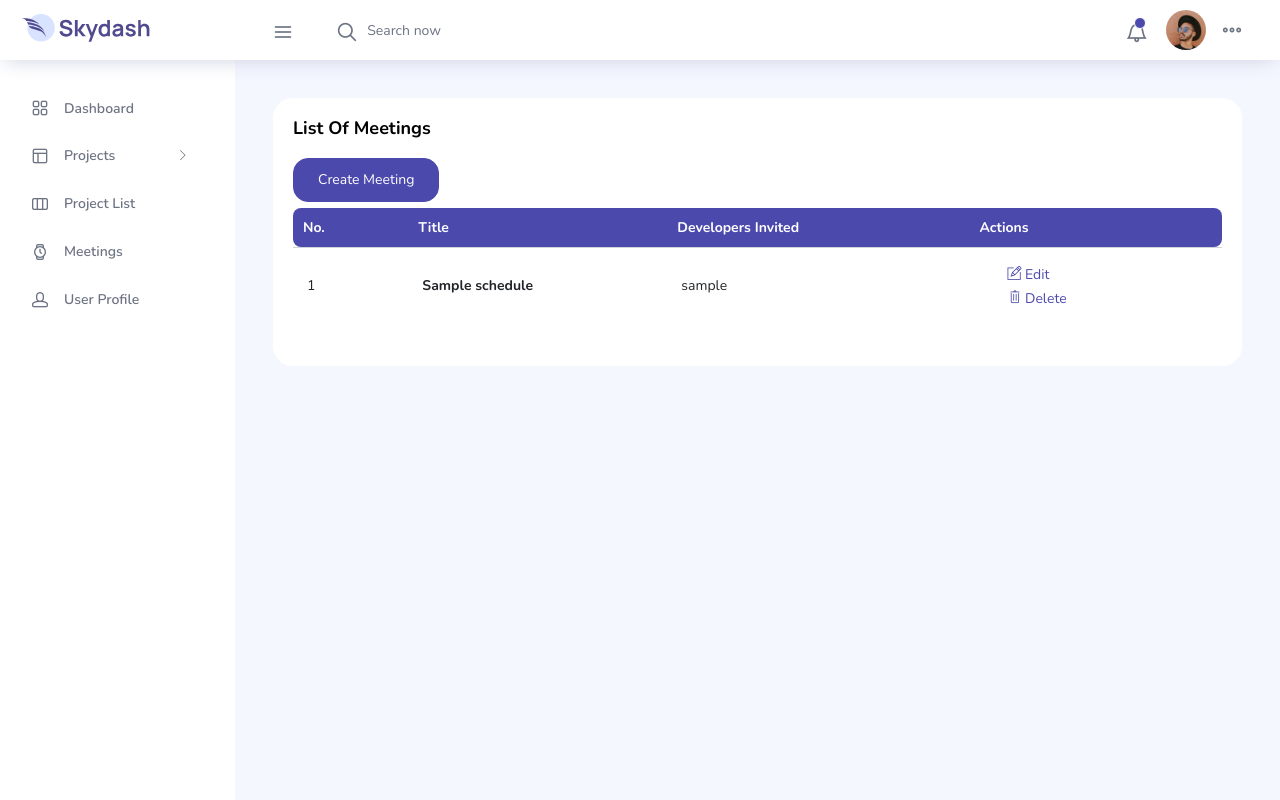
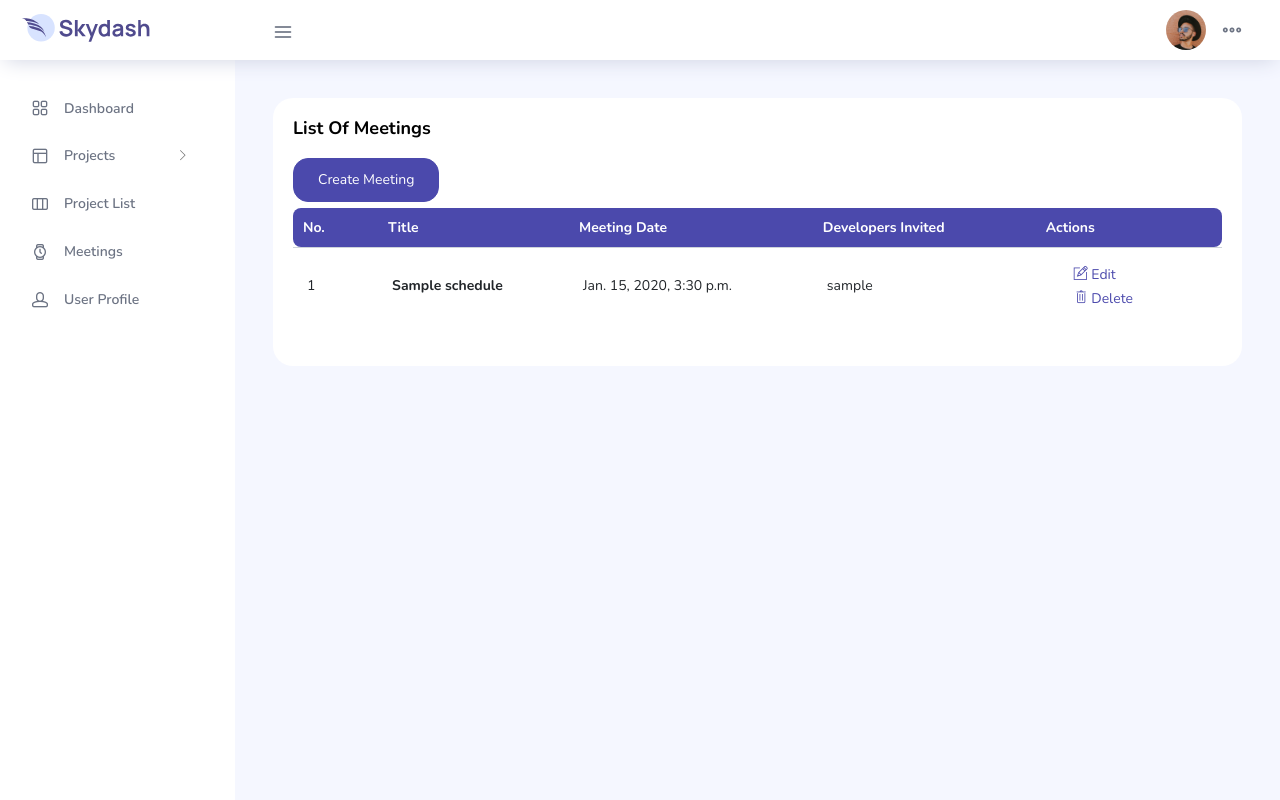
Before and after one commit to RushabhShahPrograms/timetracker_2023_Django, a Django app: page /user/schedulelist/ in a window 1280 px wide. Run offline with Django 3.2, Linux system fonts and the light colour scheme; tables that the repository leaves empty hold one stand-in row (values such as "Sample post"); style sheets or scripts are compiled from the project's sources; some libraries are stand-ins or nearby versions.

Commit message:
changed little things here and their

```diff
--- a/timetracker/templates/manager_navbar.html
+++ b/timetracker/templates/manager_navbar.html
@@ -10,65 +10,9 @@
     </button>
     <ul class="navbar-nav mr-lg-2">
       <li class="nav-item nav-search d-none d-lg-block">
-        <div class="input-group">
-          <div class="input-group-prepend hover-cursor" id="navbar-search-icon">
-            <span class="input-group-text" id="search">
-              <i class="icon-search"></i>
-            </span>
-          </div>
-          <input type="text" class="form-control" id="navbar-search-input" placeholder="Search now" aria-label="search" aria-describedby="search">
-        </div>
       </li>
     </ul>
     <ul class="navbar-nav navbar-nav-right">
-      <li class="nav-item dropdown">
-        <a class="nav-link count-indicator dropdown-toggle" id="notificationDropdown" href="#" data-toggle="dropdown">
-          <i class="icon-bell mx-0"></i>
-          <span class="count"></span>
-        </a>
-        <div class="dropdown-menu dropdown-menu-right navbar-dropdown preview-list" aria-labelledby="notificationDropdown">
-          <p class="mb-0 font-weight-normal float-left dropdown-header">Notifications</p>
-          <a class="dropdown-item preview-item">
-            <div class="preview-thumbnail">
-              <div class="preview-icon bg-success">
-                <i class="ti-info-alt mx-0"></i>
-              </div>
-            </div>
-            <div class="preview-item-content">
-              <h6 class="preview-subject font-weight-normal">Application Error</h6>
-              <p class="font-weight-light small-text mb-0 text-muted">
-                Just now
-              </p>
-            </div>
-          </a>
-          <a class="dropdown-item preview-item">
-            <div class="preview-thumbnail">
-              <div class="preview-icon bg-warning">
-                <i class="ti-settings mx-0"></i>
-              </div>
-            </div>
-            <div class="preview-item-content">
-              <h6 class="preview-subject font-weight-normal">Settings</h6>
-              <p class="font-weight-light small-text mb-0 text-muted">
-                Private message
-              </p>
-            </div>
-          </a>
-          <a class="dropdown-item preview-item">
-            <div class="preview-thumbnail">
-              <div class="preview-icon bg-info">
-                <i class="ti-user mx-0"></i>
-              </div>
-            </div>
-            <div class="preview-item-content">
-              <h6 class="preview-subject font-weight-normal">New user registration</h6>
-              <p class="font-weight-light small-text mb-0 text-muted">
-                2 days ago
-              </p>
-            </div>
-          </a>
-        </div>
-      </li>
       <li class="nav-item nav-profile dropdown">
         <a class="nav-link dropdown-toggle" href="#" data-toggle="dropdown" id="profileDropdown">
           {% comment %} {% for user in User %}
--- a/timetracker/templates/user/schedule_list.html
+++ b/timetracker/templates/user/schedule_list.html
@@ -45,6 +45,7 @@
                                 <tr role="row">
                                     <th>No.</th>
                                     <th>Title</th>
+                                    <th>Meeting Date</th>
                                     <th>Developers Invited</th>
                                     <th>Actions</th>
                                 </tr>
@@ -54,6 +55,7 @@
                                 <tr class="table table-striped">
                                     <td>{{forloop.counter}}</td>
                                     <td><strong><a href="{% url 'scheduledetail' schedule.pk %}">{{ schedule.schedule_title }}</a></strong></td>
+                                    <td>{{schedule.schedule_meeting_date}}</td>
                                     <td>
                                       {% for user in schedule.users.all %}
                                         {{ user.username }}
--- a/timetracker/user/views.py
+++ b/timetracker/user/views.py
@@ -236,6 +236,7 @@ class ManagerPage(ListView):
                         'total_schedules':total_schedules
                        })
 
+from django.db.models import F
 @method_decorator([login_required(login_url="/user/login"),developer_required],name='dispatch')
 class DeveloperPage(ListView):
 
@@ -243,7 +244,7 @@ class DeveloperPage(ListView):
         modules = Project_Module.objects.filter(user__username=self.request.user.username)
         projects = Project_Team.objects.filter(user__username=self.request.user.username)
         tasks = Project_Task.objects.filter(user__username=self.request.user.username)
-        meetings = Schedule.objects.filter(users__in=[self.request.user])
+        meetings = Schedule.objects.filter(users__in=[self.request.user]).order_by(F('schedule_meeting_date').desc(nulls_last=True))
         timer = TaskTimer.objects.all()
         return render(request, 'user/developer_page.html',
                       {'modules':modules,
```
Also changed, not shown: timetracker/templates/developer_navbar.html (+0 -56 lines).
